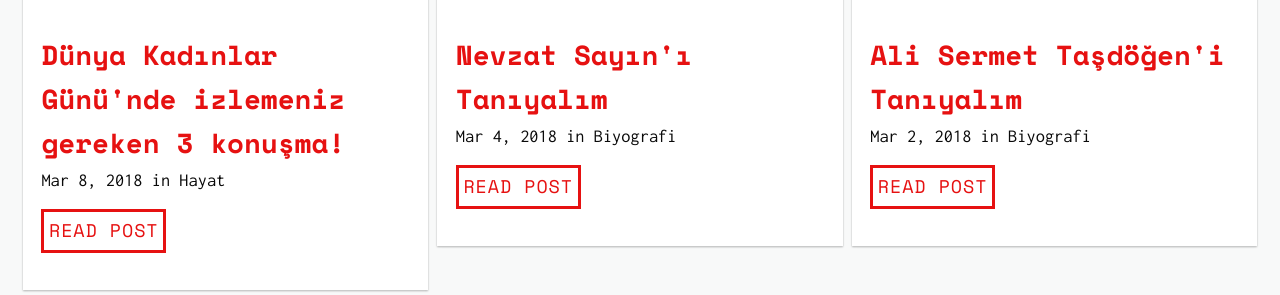
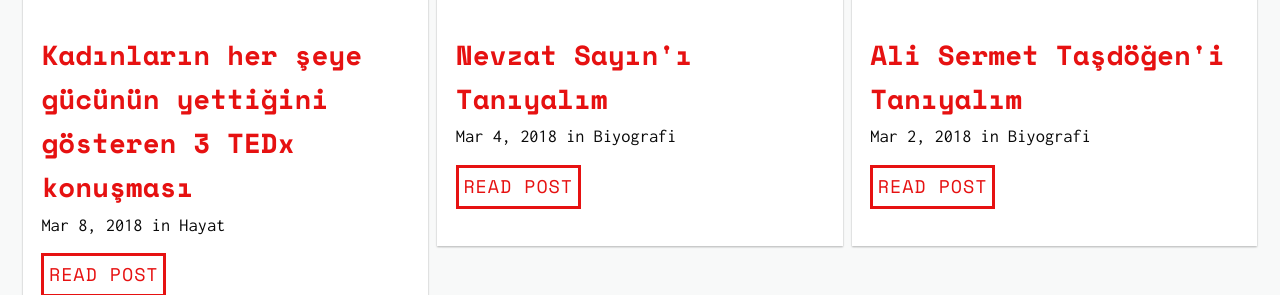
Before and after one commit to TEDxBahcesehir/blog, a Jekyll site: the page built from archive.html, in a window 1280 px wide and 900 px high, cut to the strip 369-664 px from the top of the window. Built offline with Jekyll 4.4.1, drawn with Linux system fonts in a browser that asks for light colours; nearby versions of some CDN libraries.

Commit message:
edited name of blog

```diff
--- a/_posts/2018-03-08-dunya-kadinlar-gunu.markdown
+++ b/_posts/2018-03-08-dunya-kadinlar-gunu.markdown
@@ -1,6 +1,6 @@
 ---
 layout: post
-title: "Dünya Kadınlar Günü'nde izlemeniz gereken 3 konuşma!"
+title: "Kadınların her şeye gücünün yettiğini gösteren 3 TEDx konuşması"
 date: 2018-03-08
 author: "<a href=//tr.linkedin.com/in/orkun-kadioglu-1889b06a target=_blank>Orkun Kadıoğlu</a>"
 categories:
```
